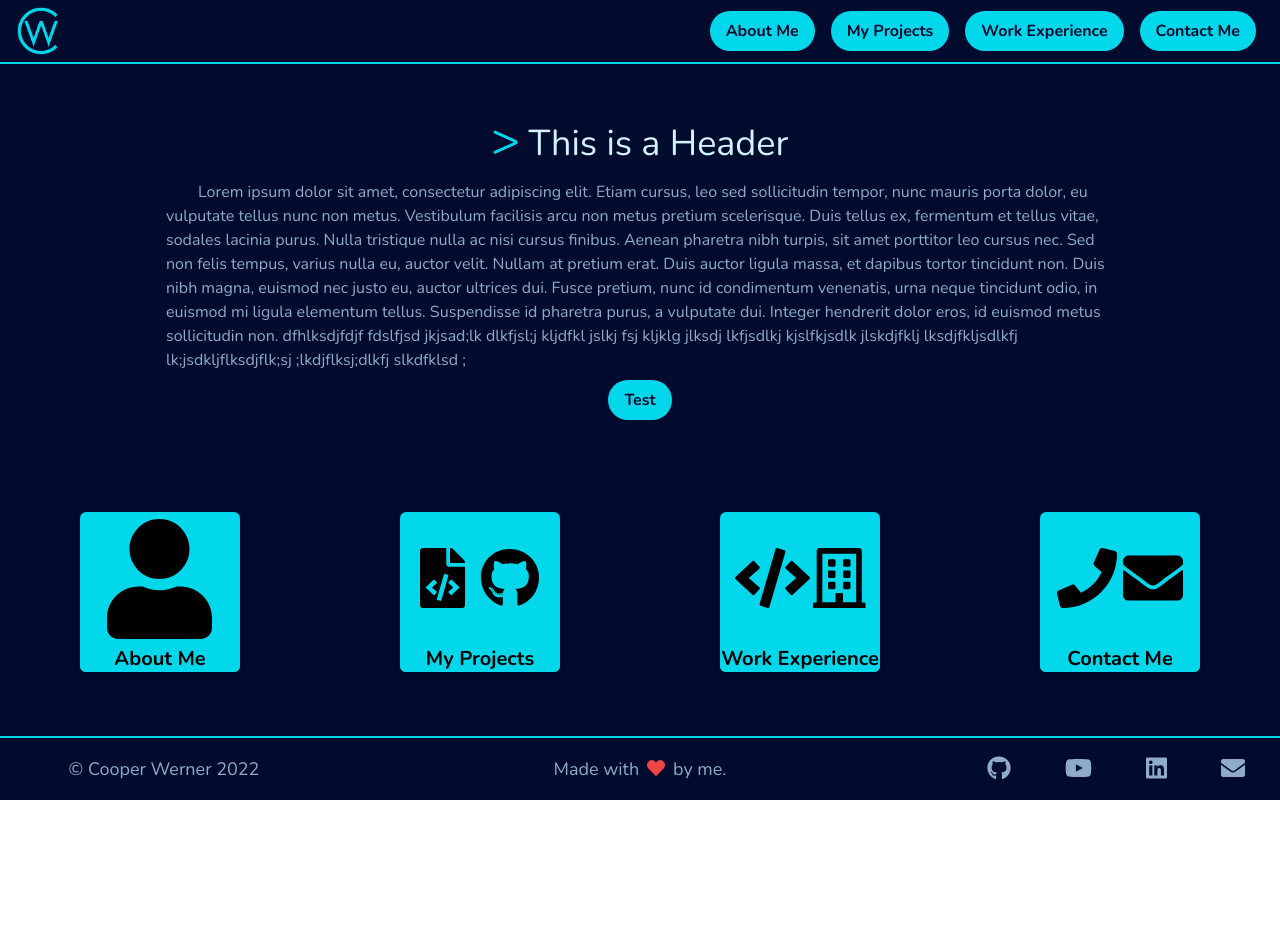
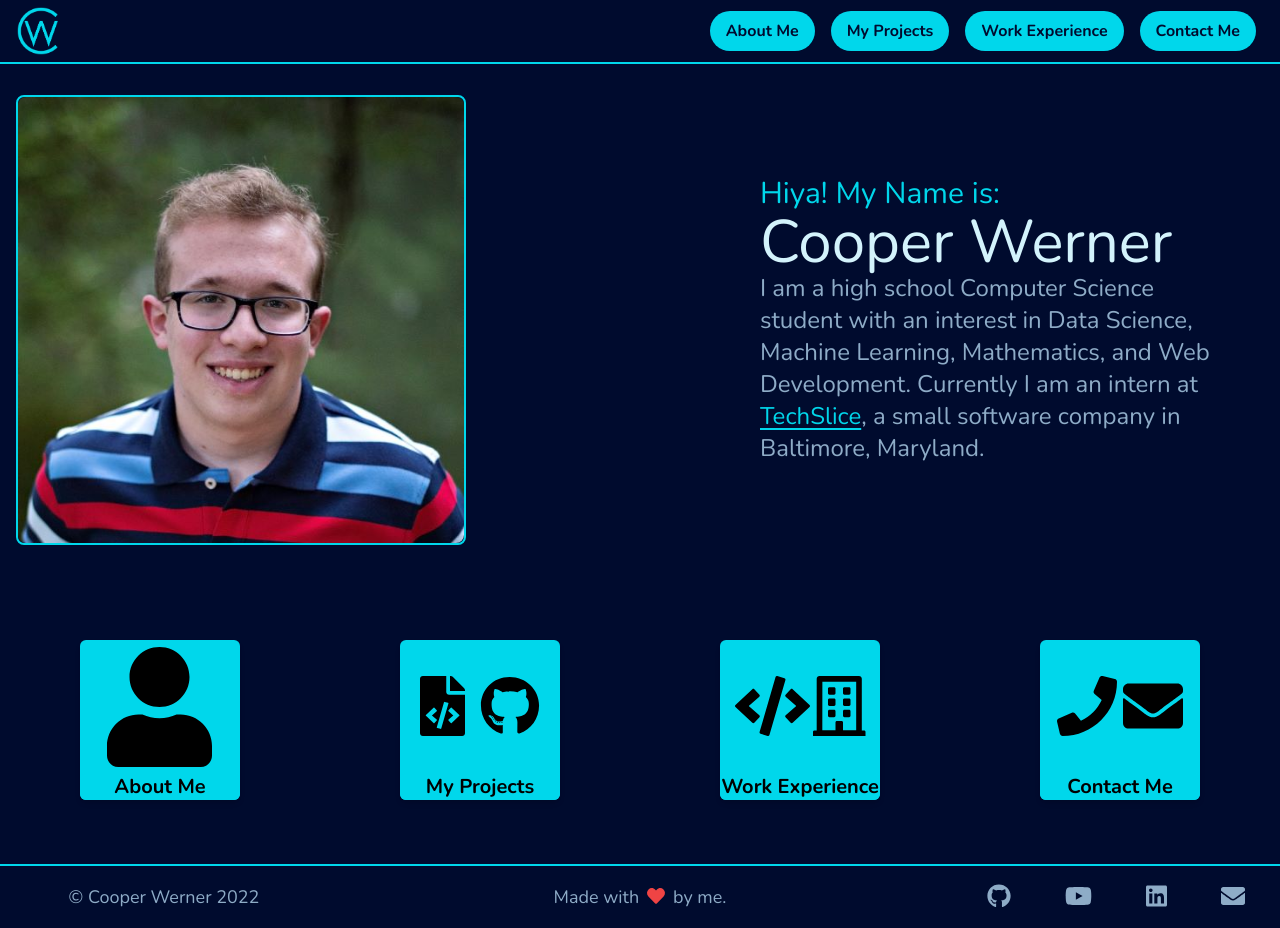
Before and after one commit to CooperW824/cooperw.tech, an Angular app: page / in a window 1280 px wide. Before the commit the page ends 800 px from the top, so only its background shows below. Built offline with nearby package versions, Linux system fonts and the light colour scheme.

Commit message:
Landing Page Done

```diff
--- a/src/app/components/nav-bar/nav-bar.component.css
+++ b/src/app/components/nav-bar/nav-bar.component.css
@@ -0,0 +1,3 @@
+.card {
+	@apply w-1/3 aspect-square flex flex-col bg-coop-highlight items-center justify-between rounded-md shadow-md font-round font-bold text-base hover:w-1/2 transition-all hover:text-xl md:hover:text-2xl lg:hover:text-3xl xl:hover:text-2xl 2xl:hover:text-3xl hover:bg-coop-background hover:text-coop-highlight whitespace-nowrap;
+}
--- a/src/app/components/nav-bar/nav-bar.component.html
+++ b/src/app/components/nav-bar/nav-bar.component.html
@@ -35,7 +35,7 @@
 	</div>
 	<div
 		id="mobileMenu"
-		class="fixed top-0 left-0 h-screen z-10 bg-coop-background flex flex-col items-center justify-center transition-all hidden w-full"
+		class="fixed top-0 left-0 h-screen z-10 bg-coop-background flex flex-col items-center start transition-all hidden w-full"
 	>
 		<div
 			class="flex items-center justify-between pr-4 fixed top-0 border-b-2 border-coop-highlight w-full h-16"
@@ -58,11 +58,58 @@
 				></fa-icon>
 			</button>
 		</div>
-		<div class="flex flex-col items-center justify-around w-full h-1/3">
-			<a routerLink="/about" class="link"> About Me</a>
-			<a routerLink="/projects" class="link"> My Projects</a>
-			<a routerLink="/experience" class="link"> Work Experience</a>
-			<a routerLink="/contact" class="link"> Contact Me</a>
+		<div
+			class="h-full phone:h-full w-full bg-coop-background flex flex-col items-center justify-center"
+		>
+		<div class=" flex items-center justify-around w-full">
+			<a class="card" routerLink="/about">
+				<div class="h-5/6 w-5/6 flex items-center justify-around">
+					<fa-icon [icon]="faUser" size="6x"></fa-icon>
+				</div>
+				<div
+					class="flex items-center justify-center w-full border-2 rounded-md border-coop-highlight h-1/6"
+				>
+					<h1>About Me</h1>
+				</div>
+			</a>
+			<a class="card" routerLink="/projects">
+				<div class="h-5/6 w-5/6 flex items-center justify-around">
+					<fa-icon [icon]="faFileCode" size="3x"></fa-icon>
+					<fa-icon [icon]="faGithub" size="3x"></fa-icon>
+				</div>
+				<div
+					class="flex items-center justify-center w-full border-2 rounded-md border-coop-highlight h-1/6"
+				>
+					<h1>My Projects</h1>
+				</div>
+			</a>
+
+		</div>
+
+		<div class="flex items-center justify-around w-full h-1/3">
+			<a class="card" routerLink="/experience">
+				<div class="h-5/6 w-5/6 flex items-center justify-around">
+					<fa-icon [icon]="faCode" size="3x"></fa-icon>
+					<fa-icon [icon]="faBuilding" size="3x"></fa-icon>
+				</div>
+				<div
+					class="flex items-center justify-center w-full border-2 rounded-md border-coop-highlight h-1/6"
+				>
+					<h1>Work Experience</h1>
+				</div>
+			</a>
+			<a class="card" routerLink="/contact">
+				<div class="h-5/6 w-5/6 flex items-center justify-around">
+					<fa-icon [icon]="faPhone" size="3x"></fa-icon>
+					<fa-icon [icon]="faEnvelope" size="3x"></fa-icon>
+				</div>
+				<div
+					class="flex items-center justify-center w-full border-2 rounded-md border-coop-highlight h-1/6"
+				>
+					<h1>Contact Me</h1>
+				</div>
+			</a>
+		</div>
 		</div>
 		<coop-footer
 			class="fixed bottom-0 left-0 w-full flex flex-col h-16"
--- a/src/app/components/nav-bar/nav-bar.component.ts
+++ b/src/app/components/nav-bar/nav-bar.component.ts
@@ -1,6 +1,18 @@
 import { Component, OnInit } from '@angular/core';
-import { faBars, faWindowClose } from '@fortawesome/free-solid-svg-icons';
-
+import {
+	faBars,
+	faWindowClose,
+	faPhone,
+	faEnvelope,
+	faCode,
+	faFileCode,
+	faLaptopCode,
+	faUser,
+	faMusic,
+	faSchool
+} from '@fortawesome/free-solid-svg-icons';
+import { faBuilding } from '@fortawesome/free-regular-svg-icons';
+import { faGithub } from '@fortawesome/free-brands-svg-icons';
 @Component({
 	selector: 'coop-nav-bar',
 	templateUrl: './nav-bar.component.html',
@@ -9,6 +21,16 @@ import { faBars, faWindowClose } from '@fortawesome/free-solid-svg-icons';
 export class NavBarComponent implements OnInit {
 	faList = faBars;
 	faWindowClose = faWindowClose;
+	faPhone = faPhone;
+	faEnvelope = faEnvelope;
+	faBuilding = faBuilding;
+	faCode = faCode;
+	faFileCode = faFileCode;
+	faGithub = faGithub;
+	faLaptopCode = faLaptopCode;
+	faUser = faUser;
+	faMusic = faMusic;
+	faSchool = faSchool;
 
 	mobileMenu: HTMLElement | null | undefined;
 	constructor() {}
--- a/src/app/pages/home-page/home-page.component.html
+++ b/src/app/pages/home-page/home-page.component.html
@@ -1,28 +1,25 @@
 <div
-	class="flex flex-col items-center justify-center w-full bg-coop-background font-round h-fit min-h-[calc(100vh-8rem)] sm:min-h-[calc(100vh-26rem)] p-2"
+	class="flex flex-col-reverse sm:flex-row items-center justify-between w-full bg-coop-background font-round h-fit min-h-[calc(100vh-8rem)] sm:min-h-[calc(100vh-26rem)] p-4"
 >
-	<div class="w-3/4 h-11/12 flex flex-col items-center justify-center mt-8">
-		<div class="flex items-center h-10 mb-4">
-			<h1 class="text-5xl mb-2 text-coop-highlight mr-2">></h1>
-			<h1 class="text-4xl text-coop-text-header">This is a Header</h1>
-		</div>
-		<p class="text-coop-text-paragraph pb-2 indent-8">
-			Lorem ipsum dolor sit amet, consectetur adipiscing elit. Etiam
-			cursus, leo sed sollicitudin tempor, nunc mauris porta dolor, eu
-			vulputate tellus nunc non metus. Vestibulum facilisis arcu non metus
-			pretium scelerisque. Duis tellus ex, fermentum et tellus vitae,
-			sodales lacinia purus. Nulla tristique nulla ac nisi cursus finibus.
-			Aenean pharetra nibh turpis, sit amet porttitor leo cursus nec. Sed
-			non felis tempus, varius nulla eu, auctor velit. Nullam at pretium
-			erat. Duis auctor ligula massa, et dapibus tortor tincidunt non.
-			Duis nibh magna, euismod nec justo eu, auctor ultrices dui. Fusce
-			pretium, nunc id condimentum venenatis, urna neque tincidunt odio,
-			in euismod mi ligula elementum tellus. Suspendisse id pharetra
-			purus, a vulputate dui. Integer hendrerit dolor eros, id euismod
-			metus sollicitudin non. dfhlksdjfdjf fdslfjsd jkjsad;lk dlkfjsl;j
-			kljdfkl jslkj fsj kljklg jlksdj lkfjsdlkj kjslfkjsdlk jlskdjfklj
-			lksdjfkljsdlkfj lk;jsdkljflksdjflk;sj ;lkdjflksj;dlkfj slkdfklsd ;
+	<div
+		class="w-[380px] sm:w-5/12 sm:max-w-[450px] aspect-square border-2 border-coop-highlight rounded-lg transition-all"
+	>
+		<img
+			src="../../../assets/CooperWerner.jpg"
+			alt="Picture of Me, Cooper Werner."
+			class="rounded-lg"
+		/>
+	</div>
+	<div class="w-11/12 pb-4 sm:pb-0 sm:w-[480px] sm:aspect-square flex items-center text-center sm:items-start sm:text-left justify-center flex-col mx-6">
+		<h2 class="text-3xl text-coop-highlight">Hiya! My Name is:</h2>
+		<h1 class="text-5xl sm:text-6xl text-coop-text-header ">Cooper Werner</h1>
+		<p class="text-2xl text-coop-text-paragraph">
+			I am a high school Computer Science student with an interest in Data
+			Science, Machine Learning, Mathematics, and Web Development.
+			Currently I am an intern at
+			<a href="https://techslice.com" class="text-coop-highlight underline underline-offset-4">TechSlice</a>, a small software
+			company in Baltimore, Maryland.
 		</p>
-		<a href="https://google.com" class="link">Test</a>
+		<!-- <p class="text-2xl text-coop-text-paragraph flex sm:hidden"> Click the 3 bars at the top of the page to explore the rest of my website</p> -->
 	</div>
 </div>
```
Also changed, not shown: src/assets/CooperWerner.jpg (added), src/assets/CooperWerner1-0.83.jpg (deleted).
